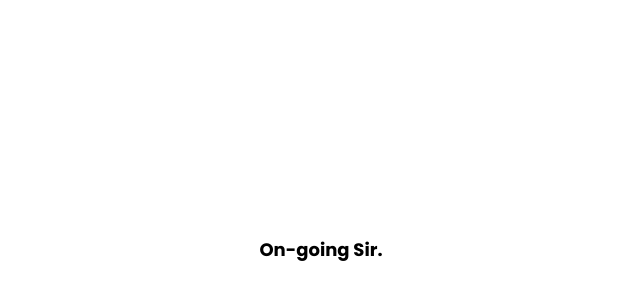
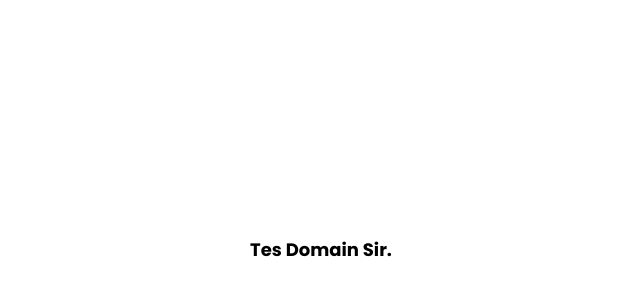
Before and after one commit to AlfiTrm/saku-tera, a Next.js app: page / in a window 1280 px wide. Shown: the part 150-450 px from the top of the page, without its empty margins (319-959 px from the left). Built offline with nearby package versions, Linux system fonts and the light colour scheme.

Commit message:
feat(test): testing for workflow

```diff
--- a/src/app/page.tsx
+++ b/src/app/page.tsx
@@ -2,7 +2,7 @@
 export default function Home() {
   return (
     <div className="flex flex-col text-lg text flex-1 items-center justify-center font-black">
-      On-going Sir.
+      Tes Domain Sir.
     </div>
   );
 }
```
